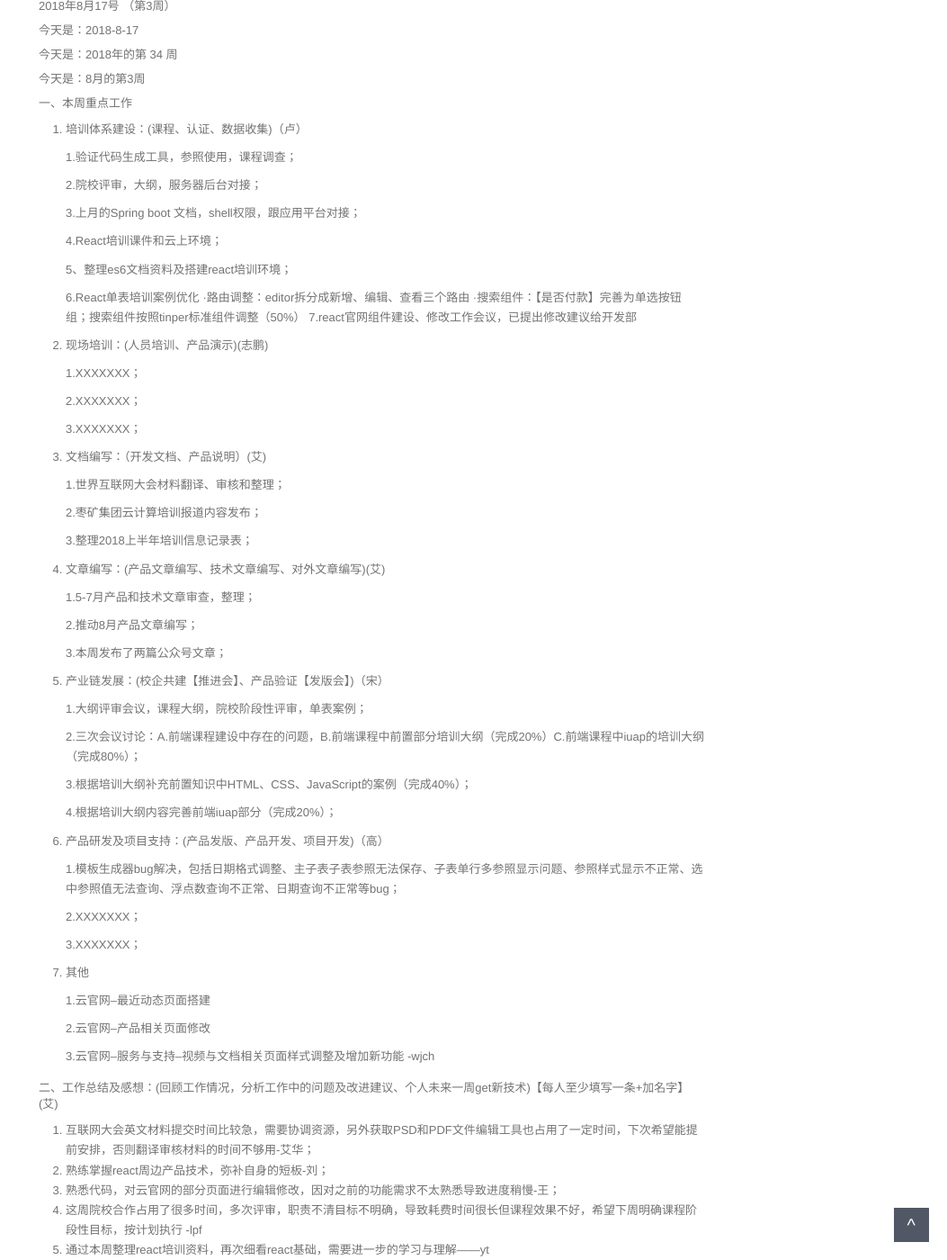
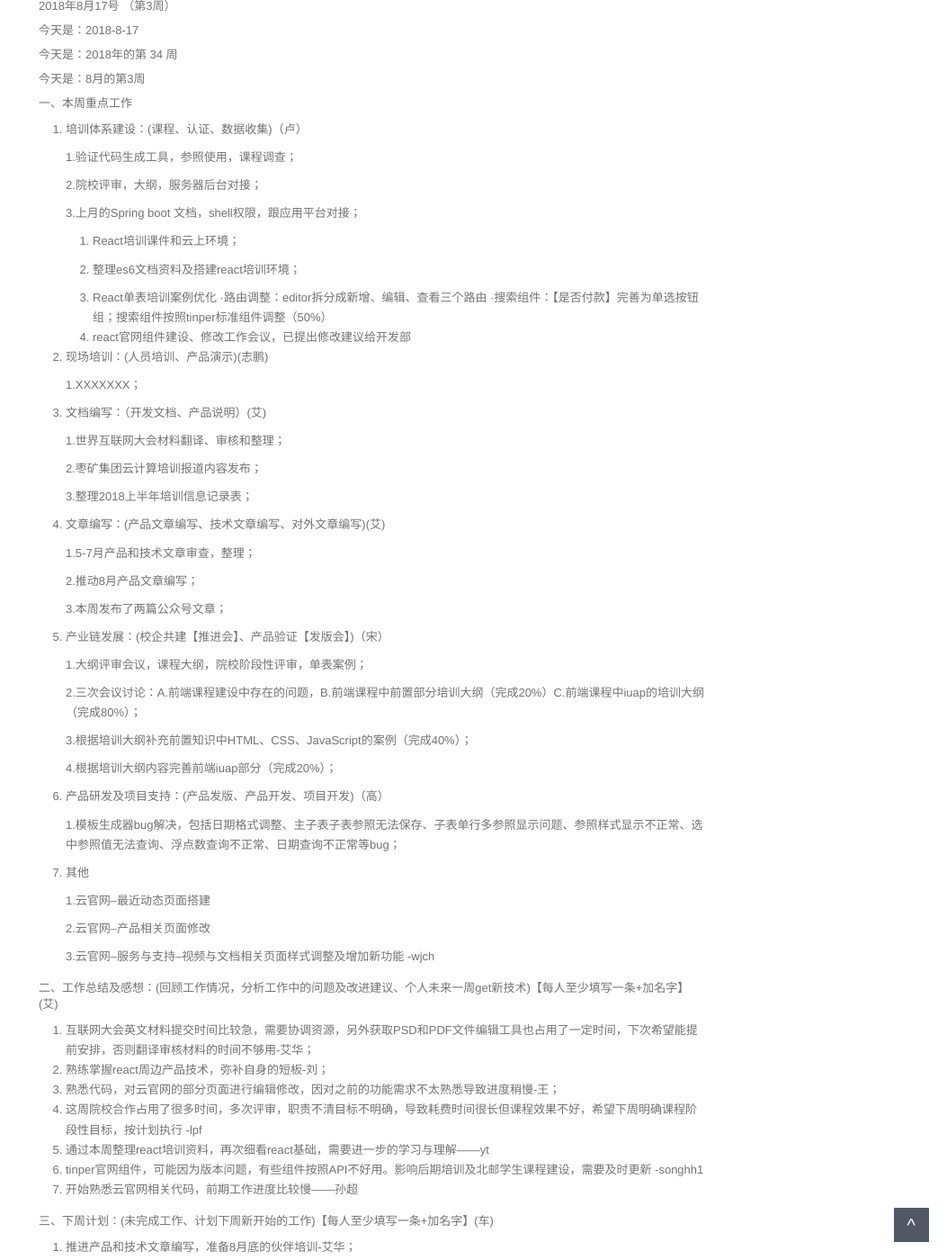
Before and after one commit to walllFlower/blog, a Jekyll site: the page built from _posts/2018-07-17-day_report_cxz.md, in a window 1280 px wide and 1400 px high, scrolled down 383 px. Shown: the whole window at 90% size, without its empty margins (227-1280 px from the left). Built offline with Jekyll 4.4.1, drawn with Linux system fonts in a browser that asks for light colours; comment, search, counter and statistics services are not loaded.

Commit message:
Update 2018-07-17-day_report_cxz.md

```diff
--- a/_posts/2018-07-17-day_report_cxz.md
+++ b/_posts/2018-07-17-day_report_cxz.md
@@ -29,23 +29,20 @@ categories: 技术运营工作周报
 
     3.上月的Spring boot 文档，shell权限，跟应用平台对接；
 
-    4.React培训课件和云上环境；
+    4. React培训课件和云上环境；
 
-    5、整理es6文档资料及搭建react培训环境；
+    5. 整理es6文档资料及搭建react培训环境；
 
-    6.React单表培训案例优化
+    6. React单表培训案例优化
         ·路由调整：editor拆分成新增、编辑、查看三个路由
         ·搜索组件：【是否付款】完善为单选按钮组；搜索组件按照tinper标准组件调整（50%）
-    7.react官网组件建设、修改工作会议，已提出修改建议给开发部
+    7. react官网组件建设、修改工作会议，已提出修改建议给开发部
 
 
 2. 现场培训：(人员培训、产品演示)(志鹏)
 
     1.XXXXXXX；
 
-    2.XXXXXXX；
-
-    3.XXXXXXX；
 
 3. 文档编写：（开发文档、产品说明）(艾)
 
@@ -76,10 +73,6 @@ categories: 技术运营工作周报
 6. 产品研发及项目支持：(产品发版、产品开发、项目开发)（高）
 
     1.模板生成器bug解决，包括日期格式调整、主子表子表参照无法保存、子表单行多参照显示问题、参照样式显示不正常、选中参照值无法查询、浮点数查询不正常、日期查询不正常等bug；
-
-    2.XXXXXXX；
-
-    3.XXXXXXX；
 
 7. 其他
 
```
